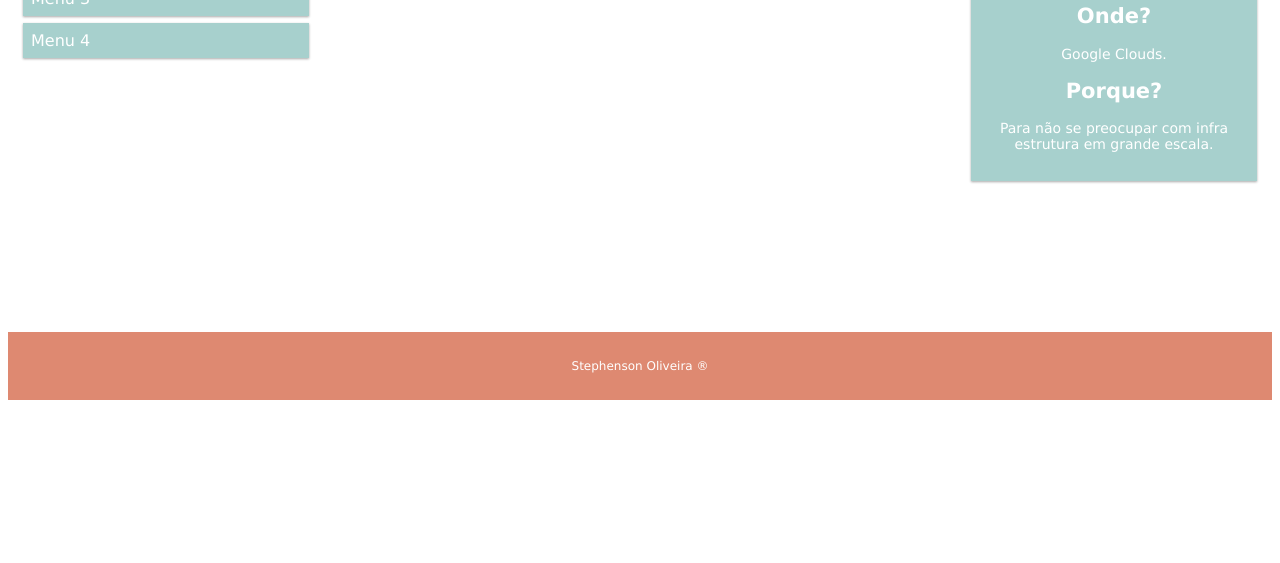
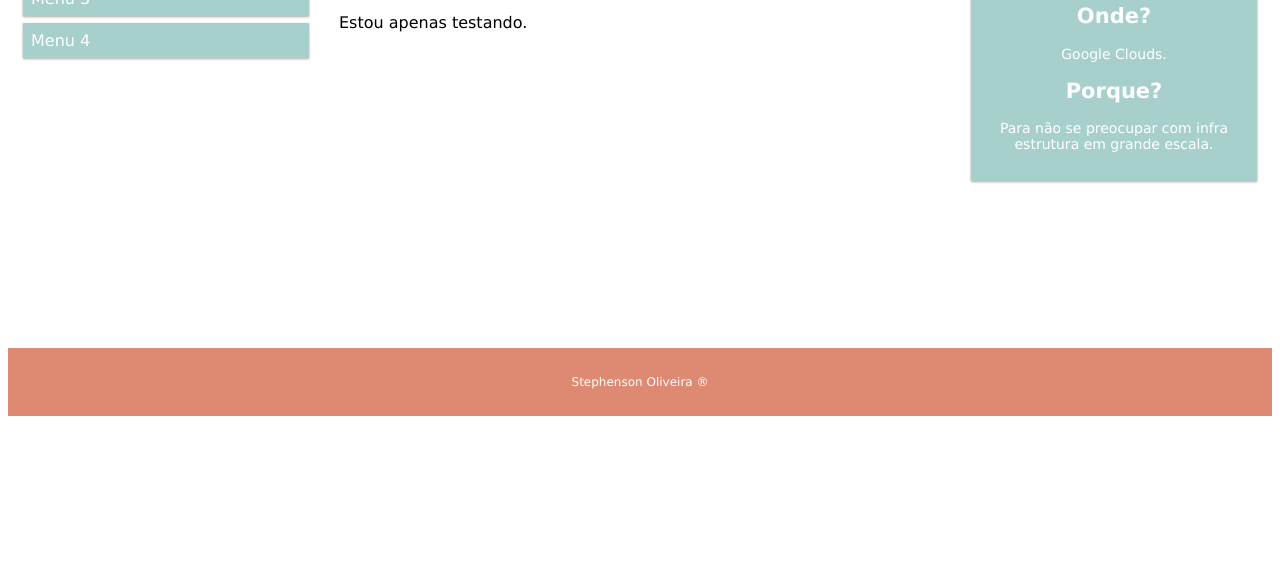
Before and after one commit to stephensonsn/testes-chat, a plain HTML site: page index.html in a window 1280 px wide. Shown: the part 237-800 px from the top of the page. Drawn offline with nearby package versions, Linux system fonts and the light colour scheme.

Commit message:
Update index.html

```diff
--- a/index.html
+++ b/index.html
@@ -115,7 +115,7 @@ width: 500px;
   <div class="col-6">
     <h1>Propósito</h1>
     <p>Esta é uma página de teste para validação de alguns laboratórios.</p>
-   <br>
+    <p> Estou apenas testando. </p>
    <br>
    <br>
    <br>
```
